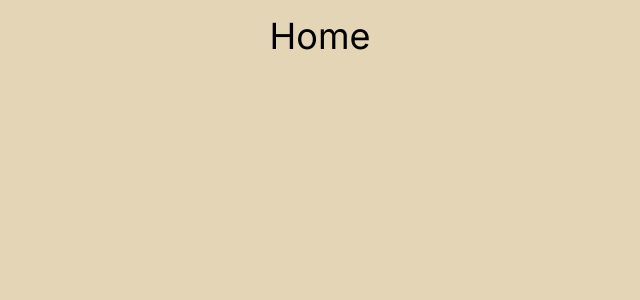
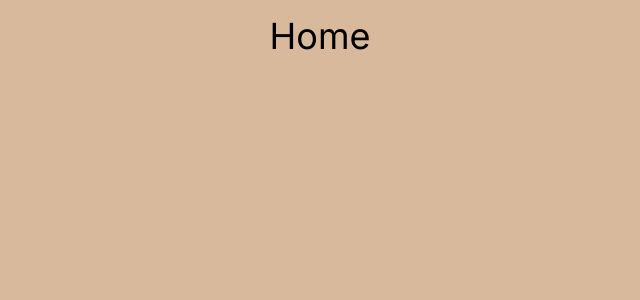
Before and after one commit to CodewithTanzeel/next-js-practices-classes, a Next.js app in the folder 4sepnext/: page / in a window 1280 px wide. Shown: the top 300 px of the page, without its empty margins (320-960 px from the left). Built offline with nearby package versions, Linux system fonts and the light colour scheme.

Commit message:
Update globals.css

```diff
--- a/4sepnext/src/app/globals.css
+++ b/4sepnext/src/app/globals.css
@@ -3,5 +3,5 @@
 @tailwind utilities;
 
 :root {
-background-color:#e4d5b7 ;
+background-color:#d9b99b ;
 }
```
